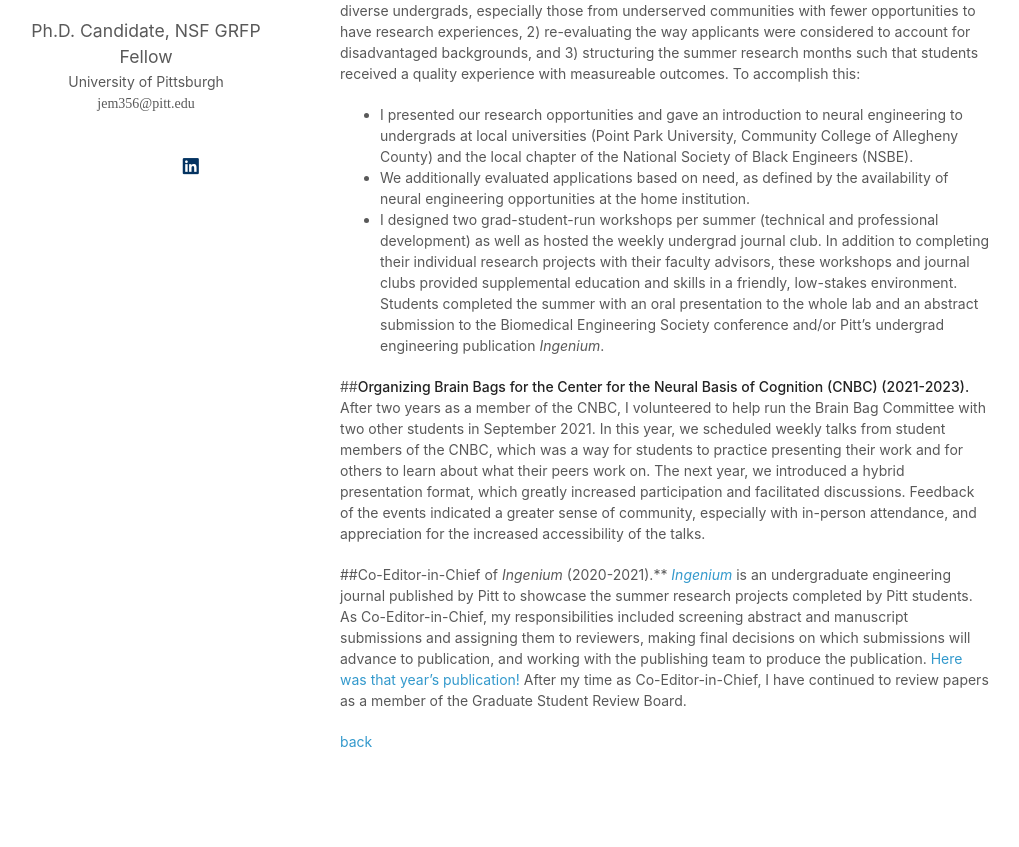
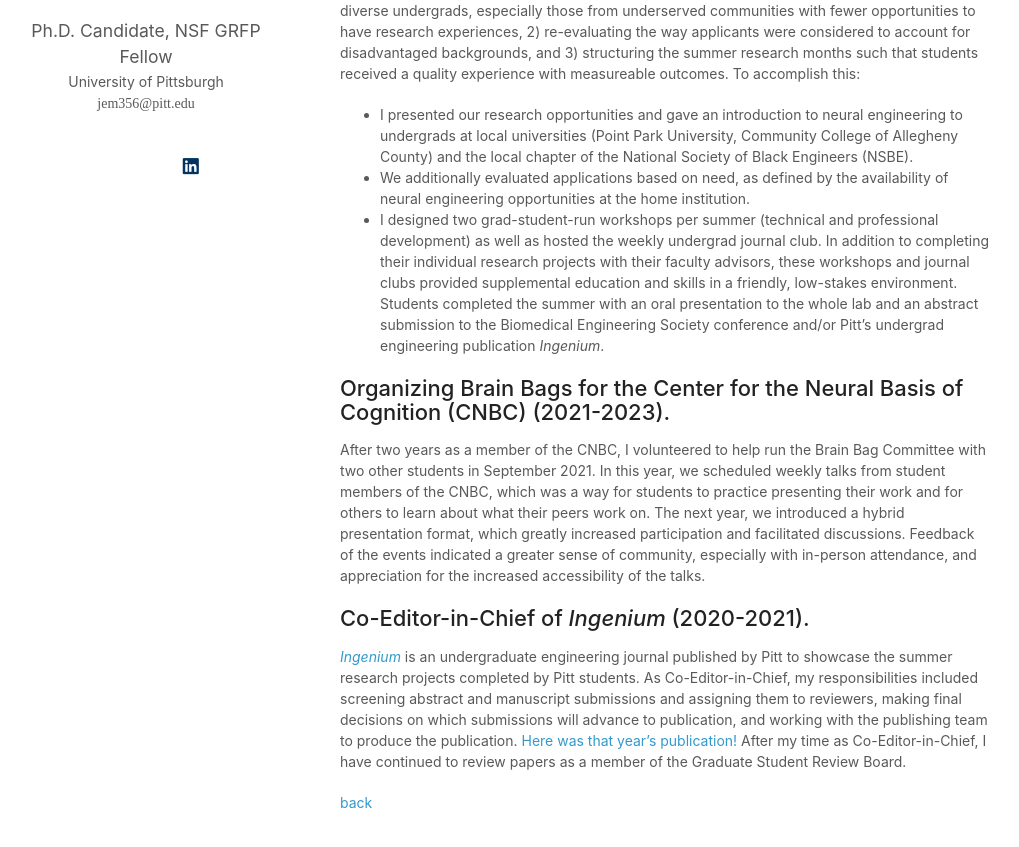
Before and after one commit to jennifer-mak/jennifer-mak, a Jekyll site: the page built from leadership.md, in a window 1280 px wide and 1174 px high. Shown: the part 270-1117 px from the top of the window, without its empty margins (130-1149 px from the left). Built offline with Jekyll 4.4.1, drawn with Linux system fonts in a browser that asks for light colours; nearby versions of some CDN libraries; a style sheet for code colours, icons or effects is not loaded; our own code applies the rules of GitHub Pages for plain Markdown files.

```diff
--- a/leadership.md
+++ b/leadership.md
@@ -9,10 +9,10 @@ In 2020, RNEL established a set of outreach committees dedicated to diversity, e
   - We additionally evaluated applications based on need, as defined by the availability of neural engineering opportunities at the home institution.
   - I designed two grad-student-run workshops per summer (technical and professional development) as well as hosted the weekly undergrad journal club. In addition to completing their individual research projects with their faculty advisors, these workshops and journal clubs provided supplemental education and skills in a friendly, low-stakes environment. Students completed the summer with an oral presentation to the whole lab and an abstract submission to the Biomedical Engineering Society conference and/or Pitt's undergrad engineering publication _Ingenium_.
 
-##**Organizing Brain Bags for the Center for the Neural Basis of Cognition (CNBC) (2021-2023).**
+## **Organizing Brain Bags for the Center for the Neural Basis of Cognition (CNBC) (2021-2023).**
 After two years as a member of the CNBC, I volunteered to help run the Brain Bag Committee with two other students in September 2021. In this year, we scheduled weekly talks from student members of the CNBC, which was a way for students to practice presenting their work and for others to learn about what their peers work on. The next year, we introduced a hybrid presentation format, which greatly increased participation and facilitated discussions. Feedback of the events indicated a greater sense of community, especially with in-person attendance, and appreciation for the increased accessibility of the talks.
 
-##Co-Editor-in-Chief of _Ingenium_ (2020-2021).**
+## **Co-Editor-in-Chief of _Ingenium_ (2020-2021).**
 [_Ingenium_](https://www.engineering.pitt.edu/research/office-of-research/Office-of-Research/) is an undergraduate engineering journal published by Pitt to showcase the summer research projects completed by Pitt students. As Co-Editor-in-Chief, my responsibilities included screening abstract and manuscript submissions and assigning them to reviewers, making final decisions on which submissions will advance to publication, and working with the publishing team to produce the publication. [Here was that year's publication!]([https://www.engineering.pitt.edu/research/office-of-research/Office-of-Research/](https://issuu.com/pittswanson/docs/2021_ingenium_ada_compliant_final_publication)) After my time as Co-Editor-in-Chief, I have continued to review papers as a member of the Graduate Student Review Board.
 
 
```
